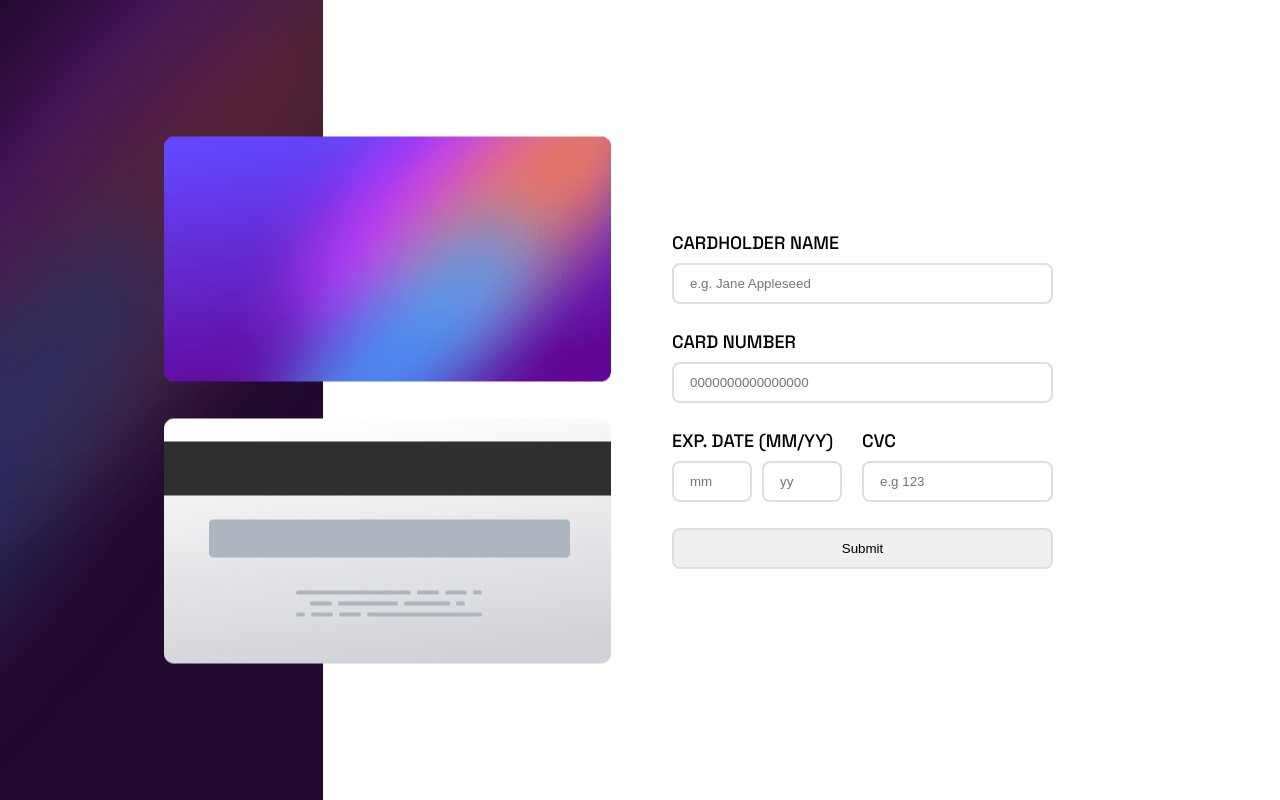
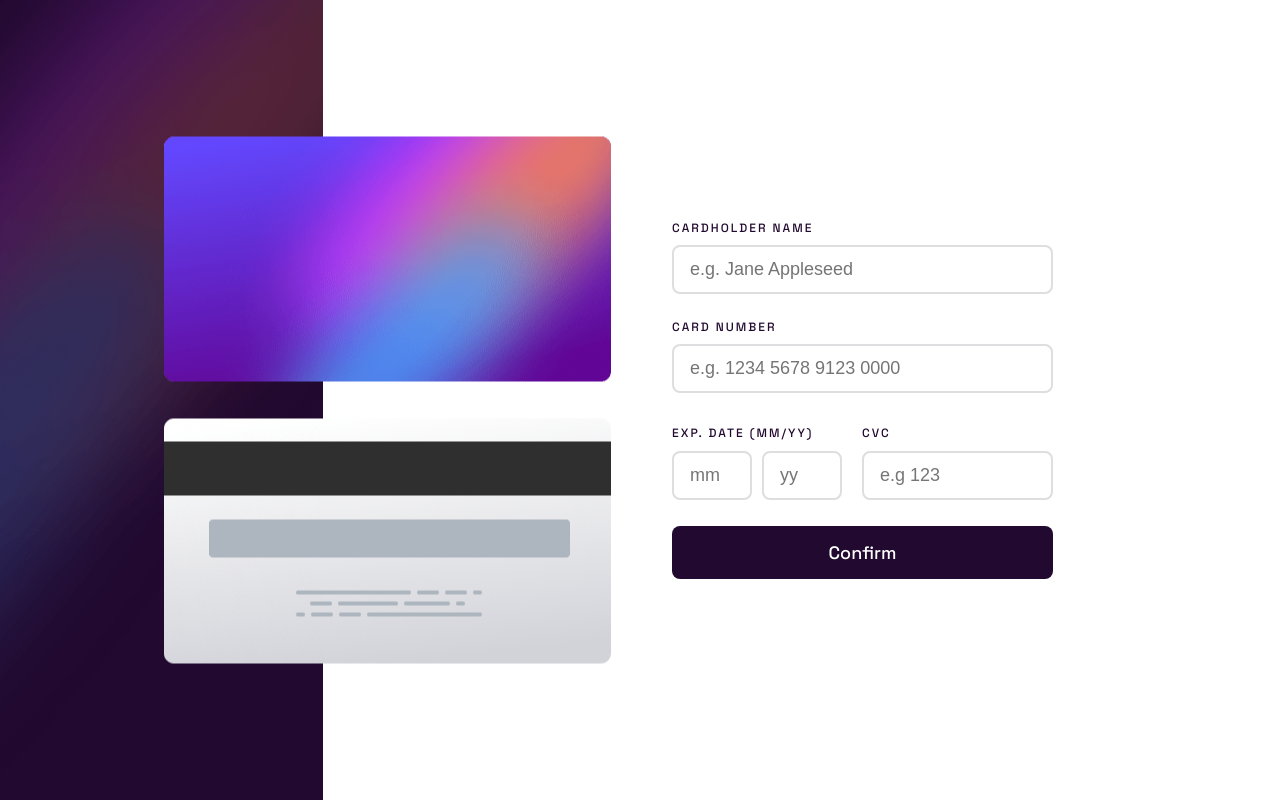
Before and after one commit to valentinaotocan/credit-card-form, a React (Create React App) app: page / in a window 1280 px wide. Built offline with nearby package versions, Linux system fonts and the light colour scheme.

Commit message:
Update form

```diff
--- a/src/components/Form.tsx
+++ b/src/components/Form.tsx
@@ -9,16 +9,16 @@ interface FormValues {
 }
 
 export default function Form() {
-  const {
-    register,
-    handleSubmit,
-    formState: { errors },
-  } = useForm<FormValues>();
+  const { register, handleSubmit, formState: { errors }, setValue, getValues, } = useForm<FormValues>();
+
+  console.log(getValues())
+
   const onSubmit = (data: FormValues) => console.log(data);
+
   return (
     <form onSubmit={handleSubmit(onSubmit)}>
-      <div className="flex flex-fd-c mb-middle">
-        <label className="mb-xxs">Cardholder name</label>
+      <div className="label-input mb-middle">
+        <label>Cardholder name</label>
         <input
           {...register("cardholder", {
             required: "Can't be blank",
@@ -28,33 +28,44 @@ export default function Form() {
             },
           })}
           placeholder="e.g. Jane Appleseed"
-          className="mt-xxs"
+          className={`mt-xxs ${errors.cardholder ? "error-border" : ""}`}
         />
         {errors.cardholder && (
           <p className="error">{errors.cardholder.message}</p>
         )}
       </div>
 
-      <div className="flex flex-fd-c mb-middle">
+      <div className="label-input mb-middle">
         <label>Card number</label>
         <input
           {...register("cardNumber", {
             required: "Can't be blank",
             pattern: {
-              value: /[0-9]{13,16}/,
+              value: /([0-9]{4} ?){4}/,
               message: "Wrong format, number only",
             },
+            onChange: (e) => {
+              // add spaces between every 4 digits
+              setValue(
+                "cardNumber",
+                e.target.value
+                  .replaceAll(" ", "")
+                  .replace(/(.{4})/g, "$1 ")
+                  .trim()
+              );
+            },
           })}
-          placeholder="0000000000000000"
-          className="mt-xxs"
+          maxLength={19}
+          placeholder="e.g. 1234 5678 9123 0000"
+          className={`mt-xxs ${errors.cardNumber ? "error-border" : ""}`}
         />
         {errors.cardNumber && (
           <p className="error">{errors.cardNumber.message}</p>
         )}
       </div>
 
-      <div className="flex mb-middle">
-        <div className="flex-fd-c">
+      <div className="date-cvc mb-middle">
+        <div>
           <label>Exp. date (mm/yy)</label>
           <div className="flex mt-xxs">
             <input
@@ -66,7 +77,7 @@ export default function Form() {
                 },
               })}
               placeholder="mm"
-              className="mm"
+              className={`month ${errors.mm ? "error-border" : ""}`}
             />
 
             <input
@@ -78,13 +89,13 @@ export default function Form() {
                 },
               })}
               placeholder="yy"
-              className="yy"
+              className={`year ${errors.cardNumber ? "error-border" : ""}`}
             />
           </div>
-            {(errors.mm && <p className="error">{errors.mm.message}</p>) ||
-              (errors.yy && <p className="error">{errors.yy.message}</p>)}
+          {(errors.mm && <p className="error">{errors.mm.message}</p>) ||
+            (errors.yy && <p className="error">{errors.yy.message}</p>)}
         </div>
-        <div className="flex flex-fd-c">
+        <div className="cvc-wrapp">
           <label>cvc</label>
           <input
             {...register("cvc", {
@@ -95,13 +106,13 @@ export default function Form() {
               },
             })}
             placeholder="e.g 123"
-            className="cvc mt-xxs"
+            className={`cvc ${errors.cvc ? "error-border" : ""}`}
           />
           {errors.cvc && <p className="error">{errors.cvc.message}</p>}
         </div>
       </div>
 
-      <input type="submit" />
+      <button type="submit">Confirm</button>
     </form>
   );
 }
--- a/src/scss/Form.scss
+++ b/src/scss/Form.scss
@@ -1,13 +1,19 @@
 form {
-  color: black;
+  color: $very-dark-violet;
   display: flex;
   flex-direction: column;
   height: 100%;
   justify-content: center;
   width: 381px;
+  .label-input {
+    @include apply-flex-fd-c;
+  }
 
   label {
     text-transform: uppercase;
+    font-size: $fs-12;
+    line-height: 1.25;
+    letter-spacing: 2px;
   }
 
   input {
@@ -15,21 +21,25 @@ form {
     padding: 11px 16px;
     border: 2px solid $light-grey;
     border-radius: 8px;
+    font-size: $fs-18;
+    line-height: 1.28;
+    color: $very-dark-violet;
     &:focus {
       border: 1px solid $purple;
-      border-radius: 3px;
+      border-radius: 8px;
       outline: none;
     }
-    &.mm {
-      width: 80px
+    &.month {
+      width: 80px;
     }
-    &.yy {
+    &.year {
       margin-left: 10px;
       margin-right: 20px;
       width: 80px;
     }
     &.cvc {
-     width: 191px;
+      width: 191px;
+      margin-top: 9px;
     }
   }
 
@@ -38,4 +48,28 @@ form {
     font-size: 12px;
     padding-top: 8px;
   }
+
+  .error-border {
+    border: 1px solid $red;
+  }
+
+  .date-cvc {
+    display: flex;
+  }
+
+  .cvc-wrap {
+    @include apply-flex-fd-c;
+  }
+
+  button {
+    font-family: inherit;
+    padding: 15px;
+    color: $white;
+    font-size: $fs-18;
+    line-height: 1.278;
+    background-color: $very-dark-violet;
+    border: none;
+    border-radius: 8px;
+
+  }
 }
--- a/src/scss/_variables.scss
+++ b/src/scss/_variables.scss
@@ -1,4 +1,8 @@
 //font-size
+$fs-12: 0.75rem;
+$fs-14: 0.875rem;
+$fs-18: 1.125rem;
+$fs-28: 1.75rem;
 
 // font-weight
 $fw-normal: 500;
--- a/src/scss/main.scss
+++ b/src/scss/main.scss
@@ -1,4 +1,5 @@
 @import "variables";
+@import 'mixins';
 @import "App";
 @import "Form";
 
--- /dev/null
+++ b/src/scss/mixins.scss
@@ -0,0 +1,4 @@
+@mixin apply-flex-fd-c {
+  display: flex;
+  flex-direction: column;
+}
```
